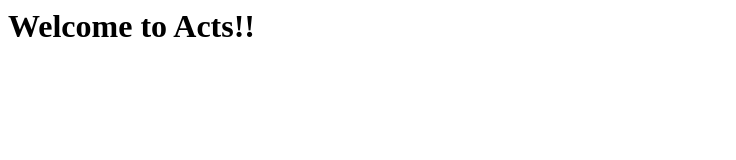
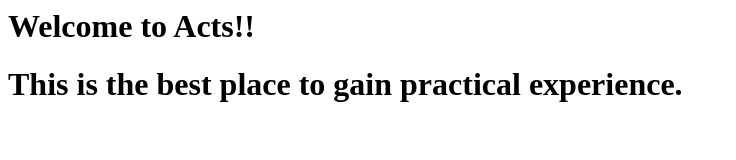
Before and after one commit to AbhinavSeggyam/render-acts-dai, a plain HTML site: page index.html in a window 1280 px wide. Shown: the whole page, without its empty margins (0-736 px from the left). Drawn offline with Linux system fonts and the light colour scheme.

Commit message:
Update index.html

```diff
--- a/index.html
+++ b/index.html
@@ -6,5 +6,6 @@
 </head>
 <body>
     <h1>Welcome to Acts!!</h1>
+    <h1>This is the best place to gain practical experience.</h1>
 </body>
 </html>
```
